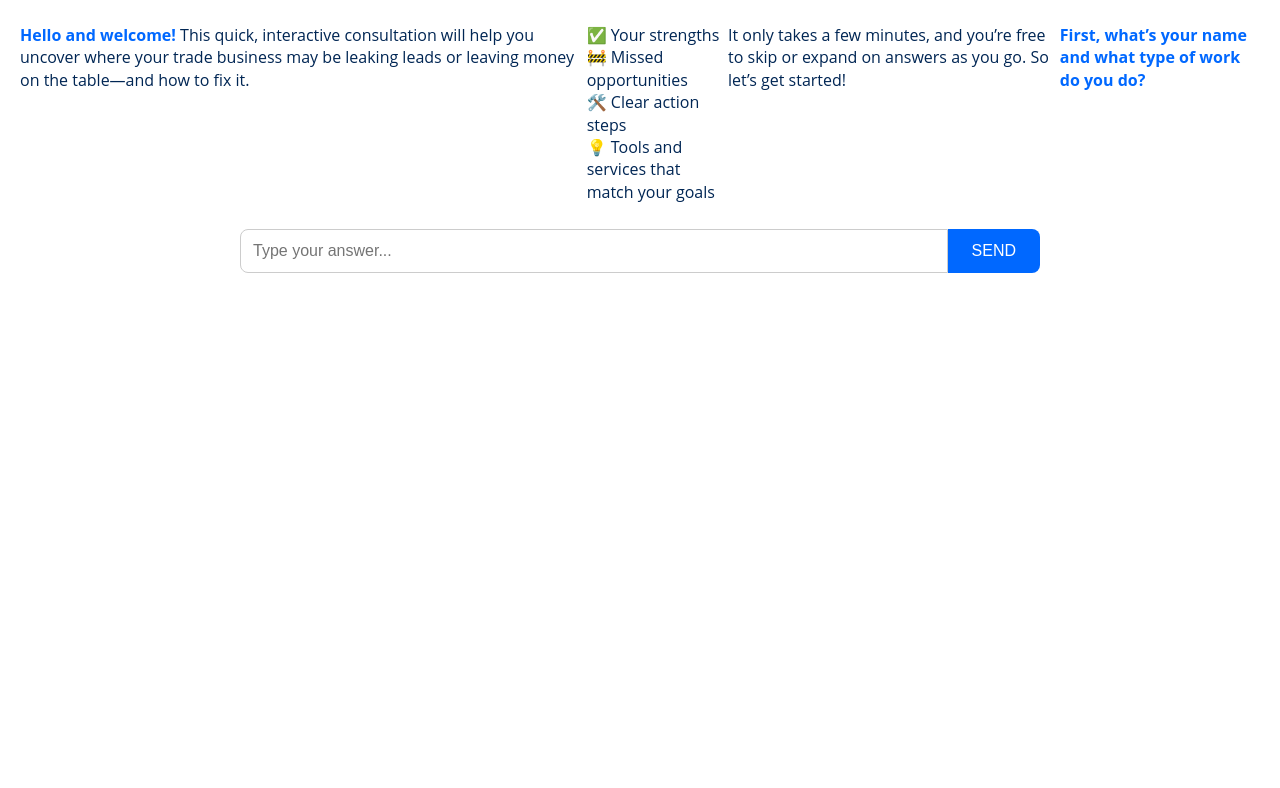
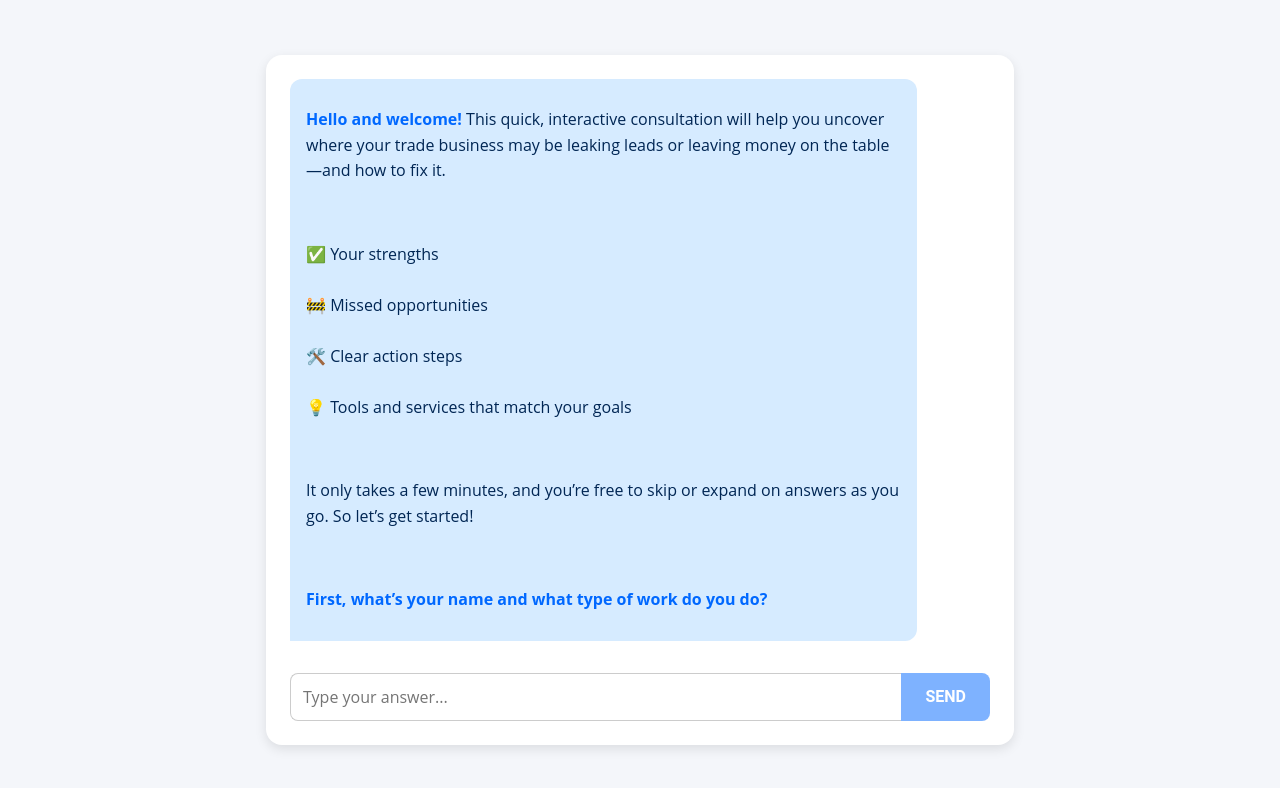
Before and after one commit to clickprimer/contractor-growth-map, a Next.js app: page / in a window 1280 px wide. Shown: the top 788 px of the page. Built offline with nearby package versions, Linux system fonts and the light colour scheme.

Commit message:
Update globals.css

```diff
--- a/styles/globals.css
+++ b/styles/globals.css
@@ -1,108 +1,96 @@
 body {
-  font-family: 'Open Sans', sans-serif;
-  background-color: #ffffff;
-  color: #002654;
   margin: 0;
   padding: 0;
+  font-family: 'Open Sans', sans-serif;
+  background-color: #f4f6fa;
+  color: #002654;
 }
 
 .container {
   display: flex;
-  flex-direction: column;
-  height: 100vh;
-  padding: 20px;
+  justify-content: center;
+  align-items: center;
+  padding: 40px 20px;
+  min-height: 100vh;
   box-sizing: border-box;
 }
 
-.chat-window {
-  flex: 1;
-  overflow-y: auto;
-  padding: 20px;
-  border: 1px solid #ccc;
-  border-radius: 12px;
-  background-color: #f5f5f5;
+.chat-box {
+  background-color: #ffffff;
+  border-radius: 16px;
+  padding: 24px;
+  max-width: 700px;
+  width: 100%;
+  box-shadow: 0 4px 12px rgba(0, 0, 0, 0.1);
   display: flex;
   flex-direction: column;
-  max-width: 800px;
-  margin: 0 auto 20px auto;
 }
 
 .chat-message {
-  display: flex;
-  margin-bottom: 12px;
+  margin-bottom: 16px;
+  font-size: 1rem;
+  line-height: 1.6;
+  white-space: pre-line;
 }
 
-.chat-message.ai {
-  justify-content: flex-start;
-}
-
-.chat-message.user {
-  justify-content: flex-end;
-}
-
-.chat-bubble {
-  max-width: 70%;
-  padding: 12px 16px;
-  border-radius: 16px;
-  line-height: 1.5;
-  word-wrap: break-word;
-}
-
-.chat-message.ai .chat-bubble {
-  background-color: #d6ebff;
-  color: #002654;
-  border-bottom-left-radius: 0;
-}
-
-.chat-message.user .chat-bubble {
-  background-color: #0068ff;
-  color: #ffffff;
-  border-bottom-right-radius: 0;
-}
-
-.chat-message.ai strong {
+.chat-message strong {
   color: #0068ff;
   font-weight: bold;
 }
 
-/* Reduce spacing between AI paragraphs */
-.chat-message.ai p {
-  margin: 0.25rem 0;
-  line-height: 1.4;
+.chat-message.ai {
+  background-color: #d6ebff;
+  border-radius: 12px 12px 12px 0;
+  padding: 12px 16px;
+  max-width: 85%;
+  align-self: flex-start;
+  font-family: 'Open Sans', sans-serif;
 }
 
-.chat-message.ai p:last-child {
-  margin-bottom: 0;
+.chat-message.user {
+  background-color: #0068ff;
+  color: white;
+  border-radius: 12px 12px 0 12px;
+  padding: 12px 16px;
+  max-width: 85%;
+  align-self: flex-end;
+  font-family: 'Open Sans', sans-serif;
 }
 
 .chat-input {
   display: flex;
-  max-width: 800px;
-  margin: 0 auto;
-  padding-top: 10px;
+  width: 100%;
+  margin-top: 16px;
+  box-sizing: border-box;
 }
 
+/* Input field */
 .chat-input input {
   flex: 1;
   padding: 12px;
   border: 1px solid #ccc;
+  border-right: none;
   border-radius: 8px 0 0 8px;
-  font-size: 16px;
-  outline: none;
+  font-size: 1rem;
+  font-family: 'Open Sans', sans-serif;
   box-sizing: border-box;
 }
 
-.chat-input button {
+/* Send button */
+.chat-send-button {
   background-color: #0068ff;
-  color: #ffffff;
+  color: white;
+  padding: 12px 24px;
   border: none;
-  padding: 12px 24px;
   border-radius: 0 8px 8px 0;
-  font-size: 16px;
   cursor: pointer;
-  transition: background-color 0.3s ease;
+  font-size: 1rem;
+  font-family: 'Roboto', sans-serif;
+  font-weight: bold;
+  white-space: nowrap;
 }
 
-.chat-input button:hover {
-  background-color: #005ad6;
+.chat-send-button:disabled {
+  opacity: 0.5;
+  cursor: not-allowed;
 }
```
